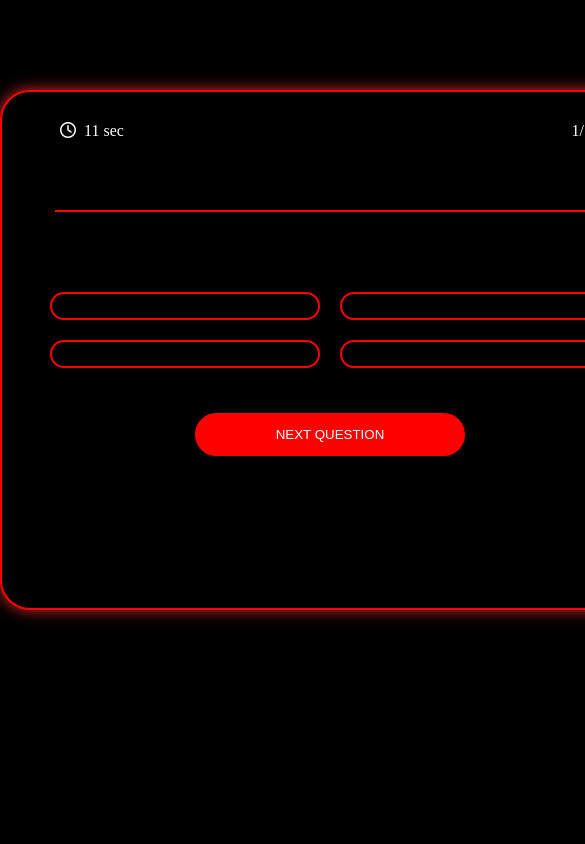
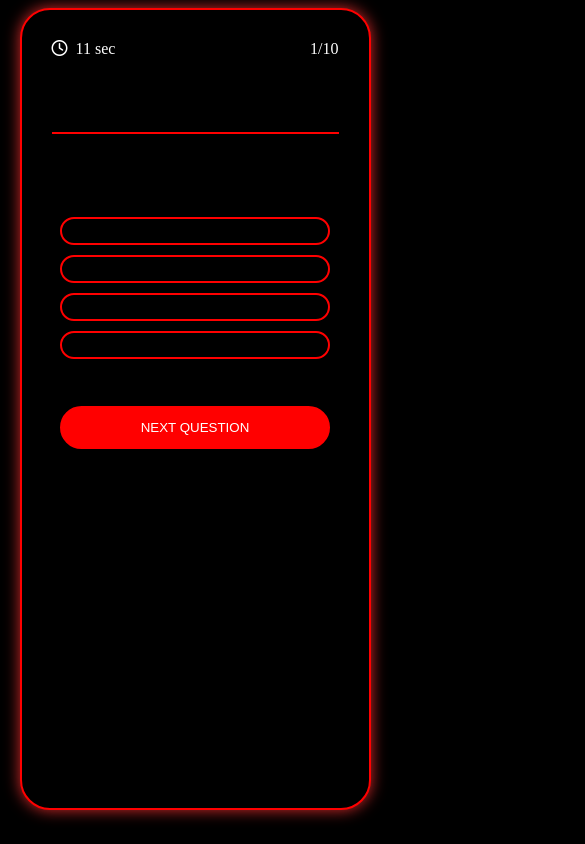
Before and after one commit to lastuser01/Quiz_App, a plain HTML site: page main.html in a window 390 px wide. Shown: the top 844 px of the page, 585 px wide, since content can reach past the window. Drawn offline with Linux system fonts and the light colour scheme.

Commit message:
added responsiveness

```diff
--- a/main.css
+++ b/main.css
@@ -83,3 +83,31 @@ a {
     width: 550px;
     border-top: 2px solid red;
 }
+
+@media (max-width:600px) {
+    .container {
+        width: 90%;
+        height: 95vh;
+        margin: auto;
+        margin-top: 2%;
+        box-sizing: border-box;
+        gap: 5%;
+
+    }
+
+    .hr {
+        width: 100%;
+    }
+
+
+    .timer {
+        width: 100%;
+    }
+
+    .option {
+        width: auto;
+        display: flex;
+        flex-direction: column;
+        gap: 10px;
+    }
+}
--- a/result.css
+++ b/result.css
@@ -52,3 +52,28 @@ h1 {
     width: 550px;
     border-top: 2px solid red;
 }
+
+@media(max-width:600px) {
+    .container {
+        width: 90%;
+        height: 90vh;
+        margin: auto;
+        margin-top: 7%;
+    }
+
+    .buttons {
+        display: flex;
+        flex-direction: column;
+    }
+
+    .hr {
+        width: 100%;
+    }
+
+
+    .timer {
+        width: 100%;
+    }
+
+
+}
--- a/style.css
+++ b/style.css
@@ -98,7 +98,8 @@ a {
     .container {
         width: 90%;
         height: auto;
-        margin: 5px;
+        margin: auto;
+        margin-top: 2%;
 
     }
 
@@ -110,5 +111,14 @@ a {
         width: auto;
         display: flex;
         flex-direction: column;
+        gap: 8px;
+    }
+
+    h1 {
+        margin-top: 5px;
+    }
+
+    p {
+        width: 110%;
     }
 }
```
